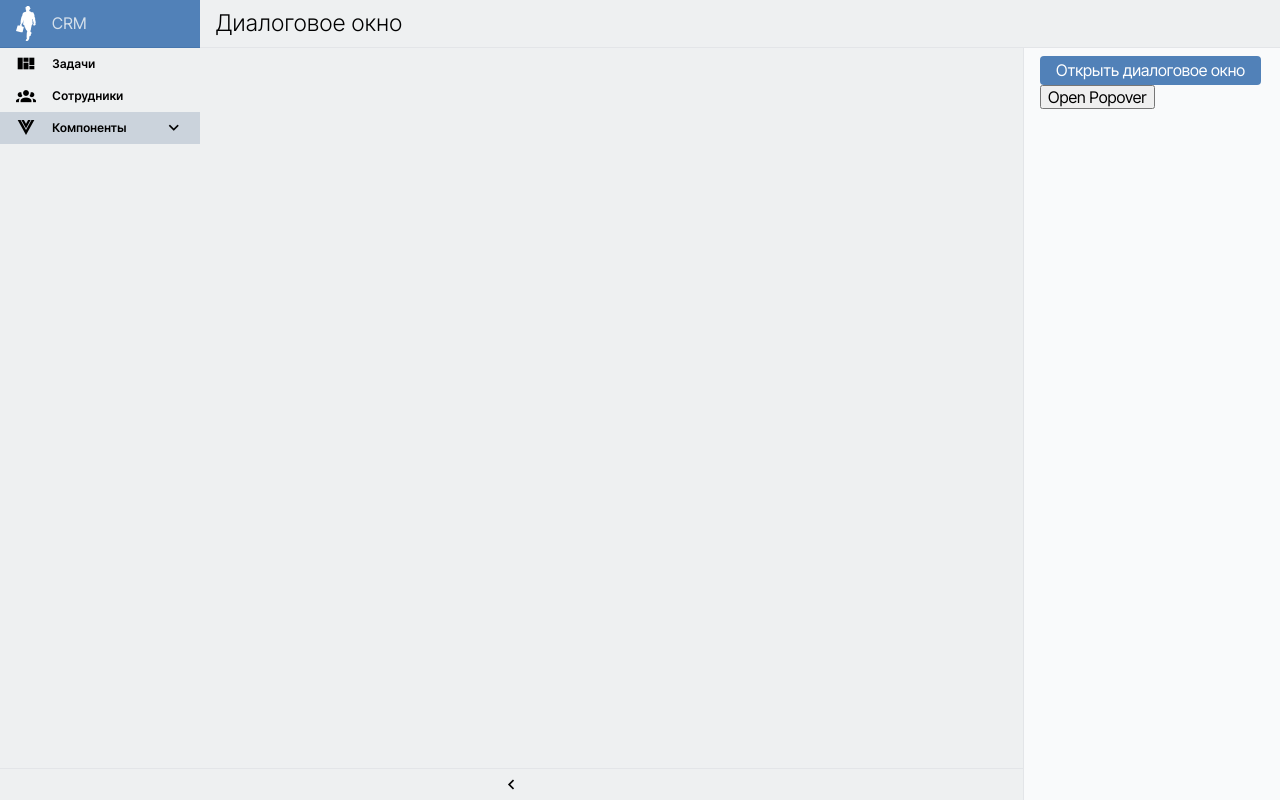
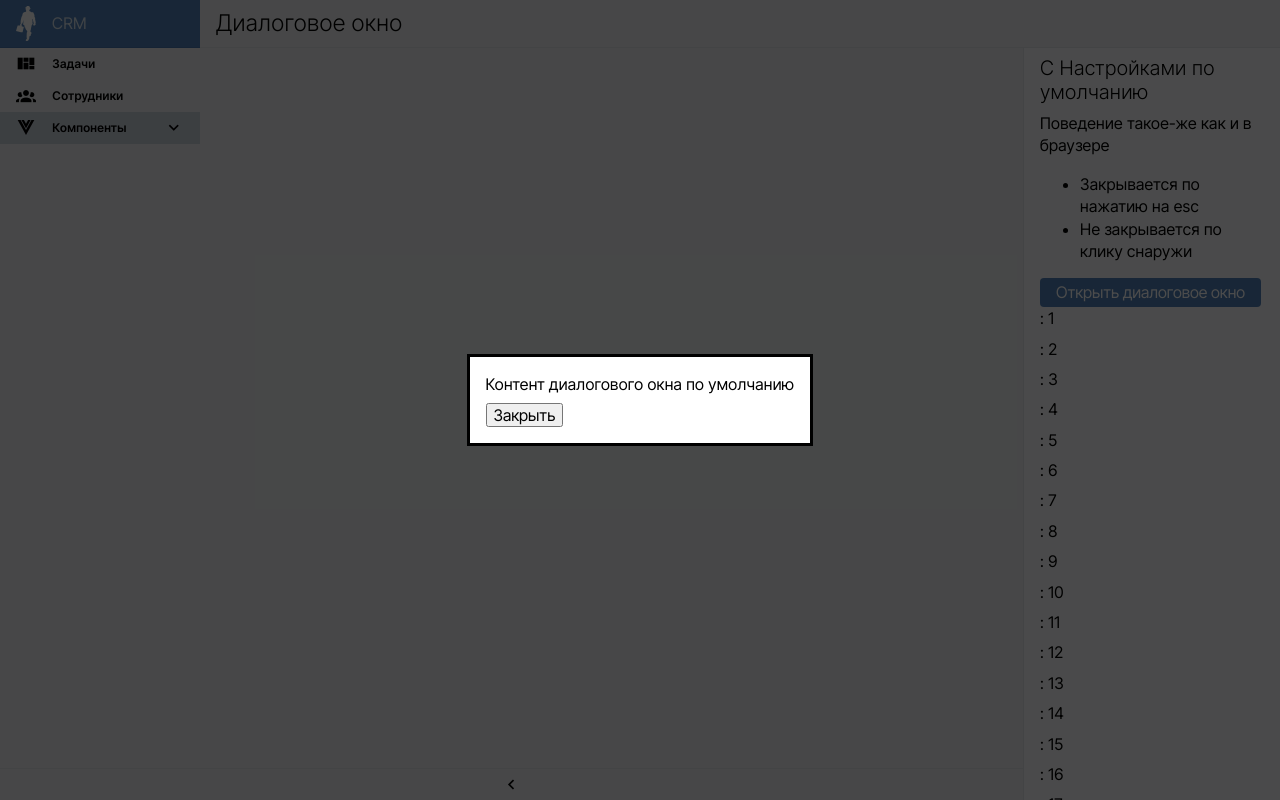
Before and after one commit to hardmagnett/big-company, a Vue app: page /components/dialog in a window 1280 px wide. Both pictures are taken after a click on the button "Открыть диалоговое окно". Built offline with nearby package versions, Linux system fonts and the light colour scheme.

Commit message:
ADialog 02

```diff
--- a/src/a-library/components/other/ADialog/ADialog.vue
+++ b/src/a-library/components/other/ADialog/ADialog.vue
@@ -1,28 +1,74 @@
 <script setup lang="ts">
 // todo:: все что касается этой модалки и новых css-фич- в гисты
-import { } from 'vue'
 
+// todo:: все что касается watch - в гисты
+import {watch, ref } from 'vue'
+
+const emit = defineEmits(['close'])
+
+const dialogNode = ref<HTMLDialogElement | null>(null)
+
+export interface Props {
+  isOpen: boolean,
+  remainOnEsc?: boolean
+}
+const props = withDefaults(defineProps<Props>(), {
+  remainOnEsc: false
+})
+
+watch(
+    () => props.isOpen,
+    (newVal) => {
+      console.log(newVal); console.log('^...isOpen:')
+      if (newVal){
+        dialogNode.value.showModal()
+      } else {
+        dialogNode.value.close()
+      }
+    }
+)
+
+let close = ()=>{
+  emit('close')
+}
+
+
+// let closeDialogHandler = (e)=>{
+//   console.log(e); console.log('^...e:')
+//   close()
+// }
+// Обработчик нажатия на esc
+let cancelDialogHandler = (e)=>{
+  if (props.remainOnEsc) {
+    e.preventDefault()
+  } else {
+    close()
+  }
+}
 </script>
 
 <template>
-  <button popovertarget="a-dialog-popover"> Open Popover </button>
-  <div
-      class="a-dialog"
-      id="a-dialog-popover"
-      popover
+
+
+  <!--@close="closeDialogHandler"-->
+  <dialog
+    ref="dialogNode"
+    class="a-dialog"
+    @cancel="cancelDialogHandler"
+
+
+
   >
-    <button popovertarget="a-dialog-popover" popovertargetaction="hide">
-      закрыть
-    </button>
-    <p>This is ADialog</p>
-  </div>
+    <slot></slot>
+    <button
+        @click="close"
+    >Закрыть</button>
+  </dialog>
 </template>
 
 <style scoped>
 .a-dialog {
   &::backdrop {
-    /*стилизация фона ЗА модалкой*/
-    pointer-events: none; /*это почему-то не работает*/
     background-color: var(--clr-overlay);
   }
 }
--- a/src/a-library/views/component-list/ViewDialog/ViewDialog.vue
+++ b/src/a-library/views/component-list/ViewDialog/ViewDialog.vue
@@ -1,4 +1,7 @@
 <script setup lang="ts">
+import {ref} from "vue";
+
+const isDialogDefaultOpen = ref(false)
 </script>
 <template>
   <div class="view-dialog">
@@ -6,11 +9,25 @@
       <APageHeader> Диалоговое окно </APageHeader>
     </Teleport>
 
-    <ABtn>Открыть диалоговое окно</ABtn>
-    <ADialog>
-      <p>Передано в слот для a-dialog</p>
+
+    <h2>C Настройками по умолчанию</h2>
+    <p>Поведение такое-же как и в браузере</p>
+    <ul>
+      <li>Закрывается по нажатию на esc</li>
+      <li>Не закрывается по клику снаружи</li>
+    </ul>
+    <ADialog
+        :isOpen="isDialogDefaultOpen"
+        @close="isDialogDefaultOpen = false"
+    >
+      <p>Контент диалогового окна по умолчанию</p>
     </ADialog>
+
+    <ABtn @click="isDialogDefaultOpen = true">Открыть диалоговое окно</ABtn>
+
   </div>
+
+  <p v-for="n in 100" :key="n">: {{ n }}</p>
 </template>
 
 <style scoped>
```
